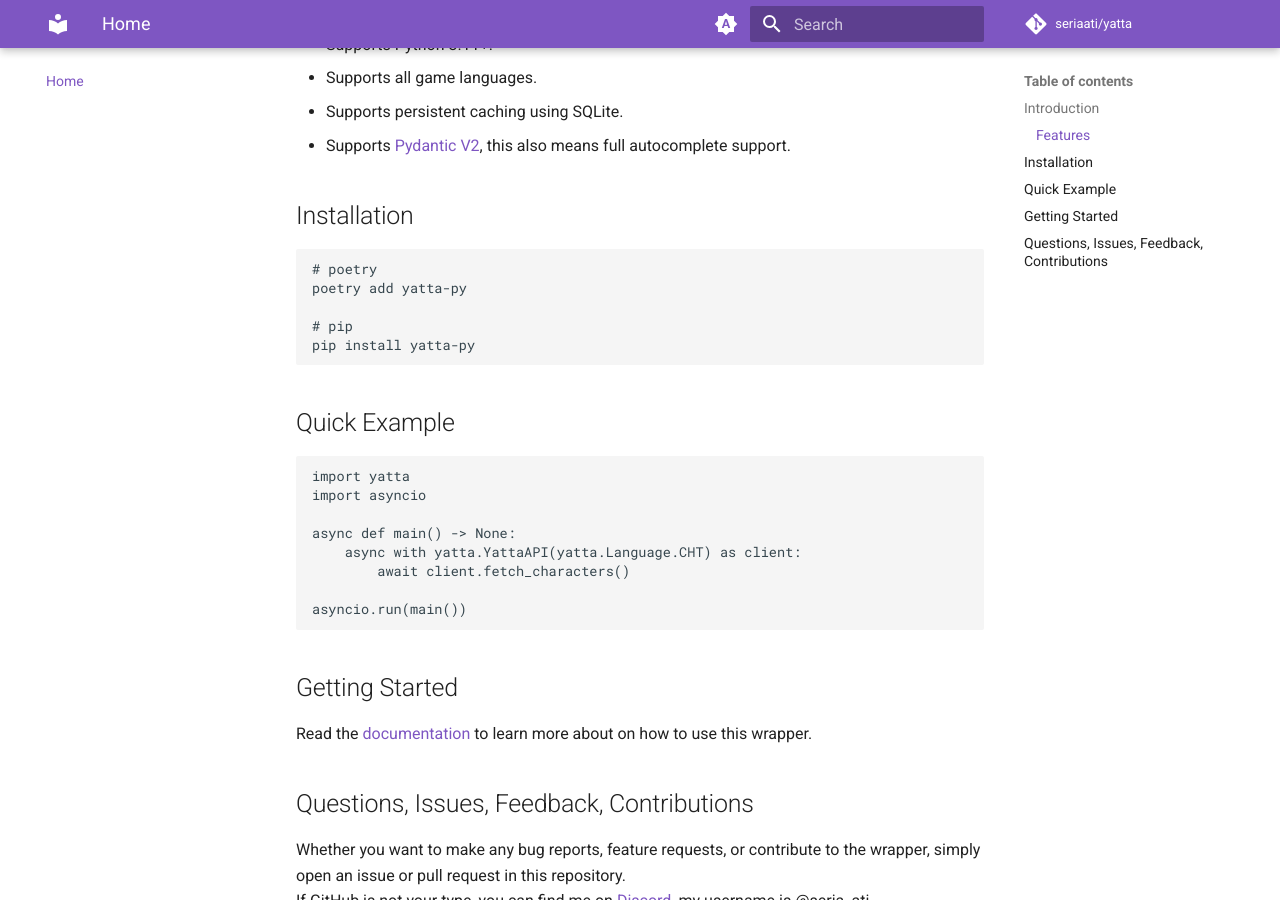
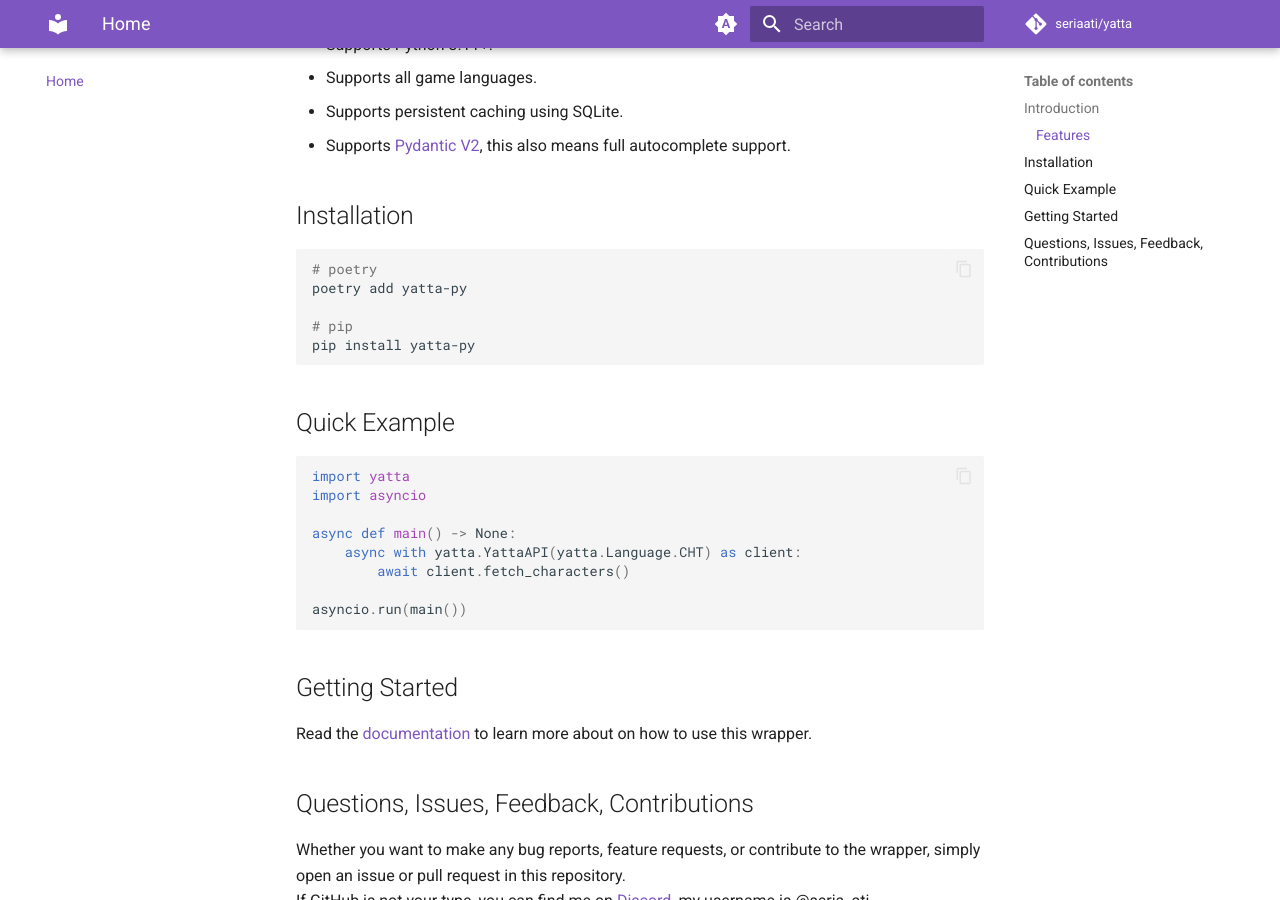
Before and after one commit to seriaati/yatta, an MkDocs documentation site: the page built from docs/index.md, in a window 1280 px wide and 900 px high, scrolled down 544 px. Built offline with MkDocs 1.6.1 and Material for MkDocs 9.7.7, drawn with Linux system fonts in a browser that asks for light colours; comment, search, counter and statistics services are not loaded.

Commit message:
docs: Update mkdocs config

```diff
--- a/mkdocs.yml
+++ b/mkdocs.yml
@@ -16,6 +16,7 @@
   name: material
   features:
     - navigation.tabs
+    - content.code.copy
   palette:
     # Palette toggle for automatic mode
     - media: "(prefers-color-scheme)"
@@ -51,6 +52,19 @@
         python:
           options:
             docstring_style: google
+            show_root_toc_entry: false
+            show_symbol_type_heading: true
+
+markdown_extensions:
+  - admonition
+  - pymdownx.details
+  - pymdownx.superfences
+  - pymdownx.highlight:
+      anchor_linenums: true
+      line_spans: __span
+      pygments_lang_class: true
+  - pymdownx.inlinehilite
+  - pymdownx.snippets
 
 nav:
   - Home: index.md
```
